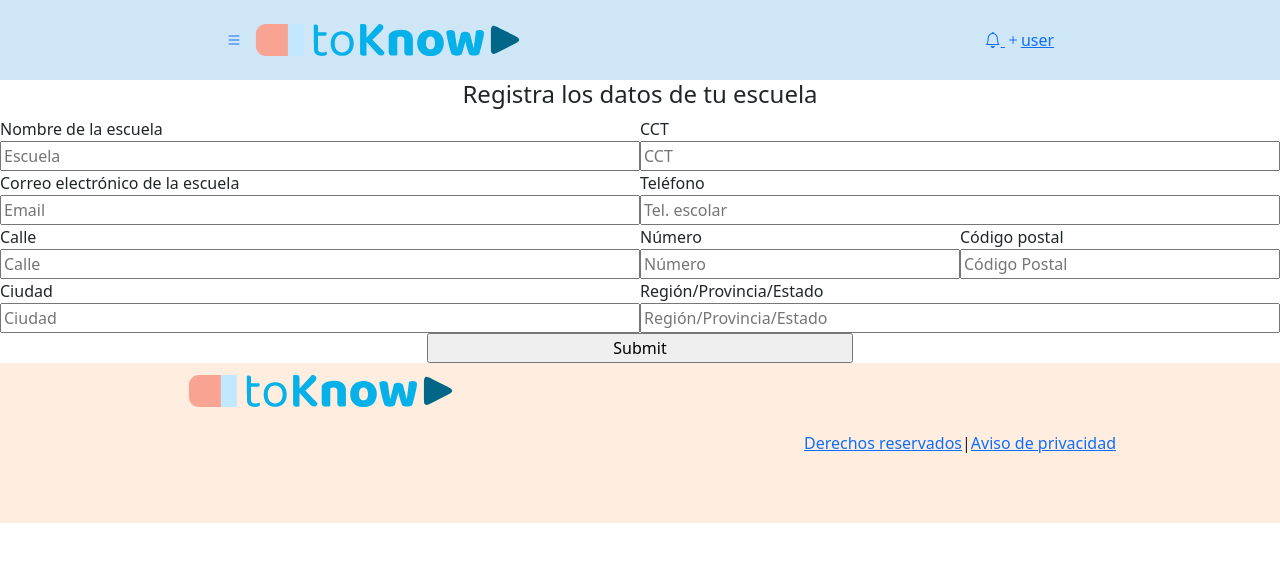
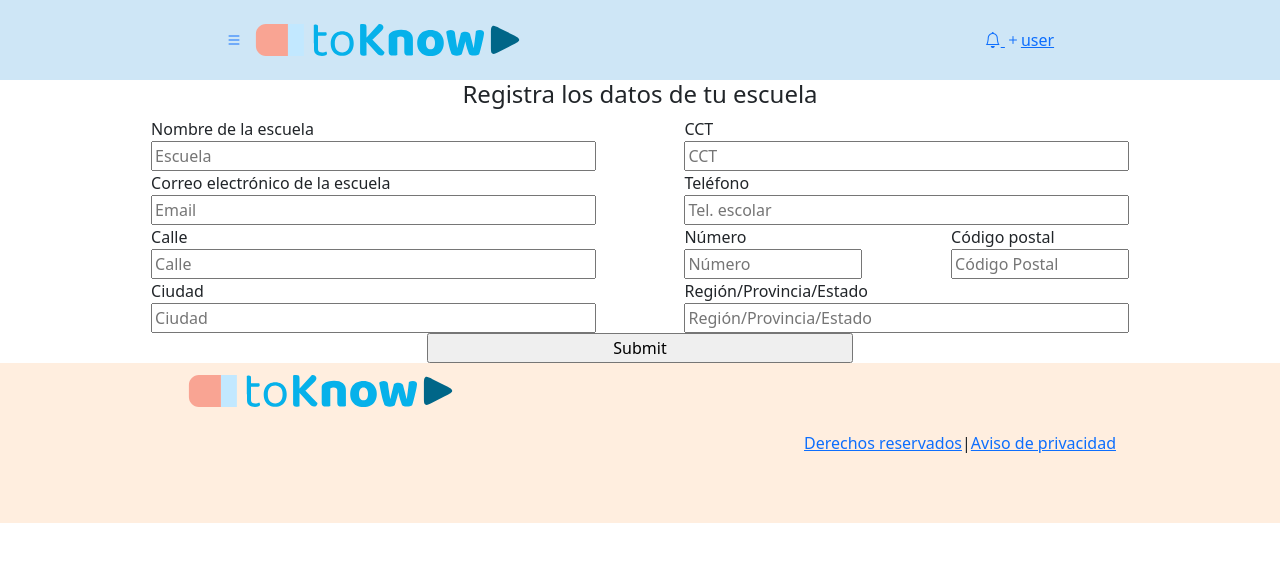
Before and after one commit to to-know-g19/TOKNOW_FE, a Next.js app: page /registerschool in a window 1280 px wide. Shown: the top 562 px of the page. Built offline with nearby package versions, Linux system fonts and the light colour scheme; sample sign-in values are in the browser's storage.

Commit message:
added one validation for school name

```diff
--- a/pages/registerschool.js
+++ b/pages/registerschool.js
@@ -44,62 +44,64 @@ export default function registerschool() {
             <div className='d-flex col-12 '>
                 <form onSubmit={handleSubmit(onSubmit)} className='d-flex col-12 flex-column align-items-center justify-content-center'>
                     <h4>Registra los datos de tu escuela</h4>
-                    <div className='col-12 d-flex flex-wrap justify-content-center'>
-                        <div className='col-6 d-flex flex-column'>
+                    <div className='col-10 d-flex flex-wrap justify-content-around'>
+                        <div className='d-flex col-5 flex-column'>
                             <label>Nombre de la escuela</label>
-                            <input name='nameSchool' {...register("school")} placeholder='Escuela'></input>
+                            <input name='nameSchool' {...register("school", { required: true, minLength: 3, maxLength: 45 })} placeholder='Escuela'></input>
+                            {errors.school && errors.school.type === "required" && <span className='text-danger'>*Este campo es requerido.</span>}
+                            {errors.grade && errors.grade.type === "min" && <span className='text-danger'>*El campo requiere más de 2 caracteres</span>}
+                            {errors.grade && errors.grade.type === "max" && <span className='text-danger'>*El campo requiere menos de 46 caracteres</span>}
                         </div>
 
-                        <div className='col-6 d-flex flex-row'>
-                            <div className='d-flex col-12 flex-column'>
+
+                        <div className='d-flex col-5 flex-column'>
                             <label>CCT</label>
                             <input name='cct' {...register("cct")} placeholder='CCT'></input>
                         </div>
+
+
+
+                        <div className='d-flex col-5 flex-column'>
+                            <label>Correo electrónico de la escuela</label>
+                            <input type='email' name='emailSchool' {...register("emailSchool")} placeholder='Email'></input>
                         </div>
 
-                        <div className='col-6 d-flex flex-row'>
-                            <div className='d-flex col-12 flex-column'>
-                                <label>Correo electrónico de la escuela</label>
-                                <input type='email' name='emailSchool' {...register("emailSchool")} placeholder='Email'></input>
 
-                            </div>
-                        </div>
-                        <div className='col-6 d-flex flex-row'>
-                            <div className='d-flex col-12 flex-column'>
+                        <div className='d-flex col-5 flex-column'>
                             <label>Teléfono</label>
                             <input type='number' name='phoneSchool' {...register("phoneSchool")} placeholder='Tel. escolar'></input>
                         </div>
-                        </div>
-                        <div className='col-6 d-flex flex-row'>
-                            <div className='d-flex col-12 flex-column'>
+
+
+                        <div className='d-flex col-5 flex-column'>
                             <label>Calle</label>
                             <input name='addressStreet' {...register("addressStreet")} placeholder='Calle'></input>
                         </div>
-                        </div>
-                        <div className='col-3 d-flex flex-row'>
-                            <div className='d-flex col-12 flex-column'>
+
+
+                        <div className='d-flex col-2 flex-column'>
                             <label>Número</label>
                             <input type='number' name='addressNumber' {...register("addressNumber")} placeholder='Número'></input>
                         </div>
-                        </div>
-                        <div className='col-3 d-flex flex-row'>
-                            <div className='d-flex col-12 flex-column'>
+
+
+                        <div className='d-flex col-2 flex-column'>
                             <label>Código postal</label>
                             <input type='number' name='postalCode' {...register("postalCode")} placeholder='Código Postal'></input>
                         </div>
-                        </div>
-                        <div className='col-6 d-flex flex-row'>
-                            <div className='d-flex col-12 flex-column'>
+
+
+                        <div className='d-flex col-5 flex-column'>
                             <label>Ciudad</label>
                             <input name='city' {...register("city")} placeholder='Ciudad'></input>
                         </div>
-                        </div>
-                        <div className='col-6 d-flex flex-row'>
-                            <div className='d-flex col-12 flex-column'>
+
+
+                        <div className='d-flex col-5 flex-column'>
                             <label>Región/Provincia/Estado</label>
                             <input name='state' {...register("state")} placeholder='Región/Provincia/Estado'></input>
                         </div>
-                        </div>
+
 
                     </div>
                     <div className='d-flex col-lg-4 justify-content-around'>
```
Lines whose indentation alone changed are shown as unchanged.
